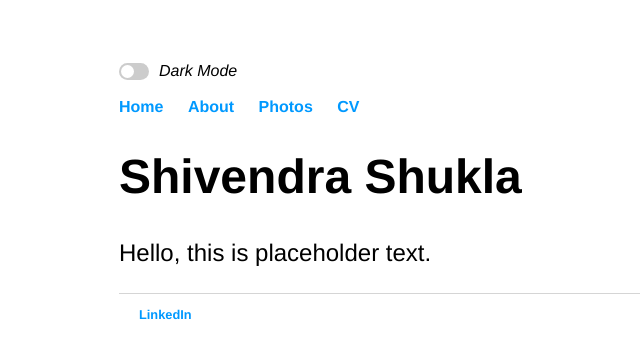
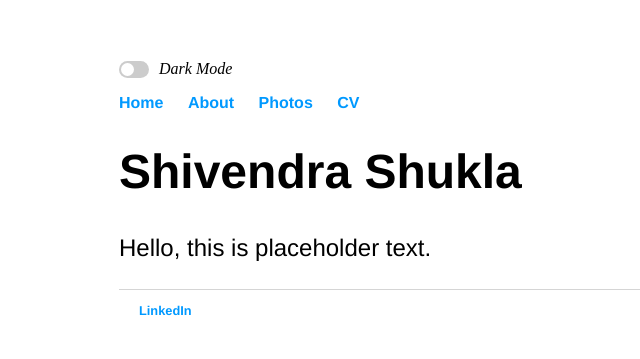
Before and after one commit to thatshivendrashukla/thatshivendrashukla.github.io, a Jekyll site: the page built from index.html, in a window 1280 px wide. Shown: the top 359 px of the page, without its empty margins (73-713 px from the left). Built offline with Jekyll 4.4.1, drawn with Linux system fonts in a browser that asks for light colours.

Commit message:
Update main.css

```diff
--- a/css/main.css
+++ b/css/main.css
@@ -49,12 +49,6 @@
     line-height: 1.4em;
     font-family:'Helvetica', 'Arial', 'Sans-Serif';
 }
-em {
-	color: var(--primary-color);
-	font-size: 1.5em;
-    line-height: 1.4em;
-    font-family:'Helvetica', 'Arial', 'Sans-Serif';
-}
 footer {
     border-top: 1px solid #d5d5d5;
     font-size: .8em;
```
